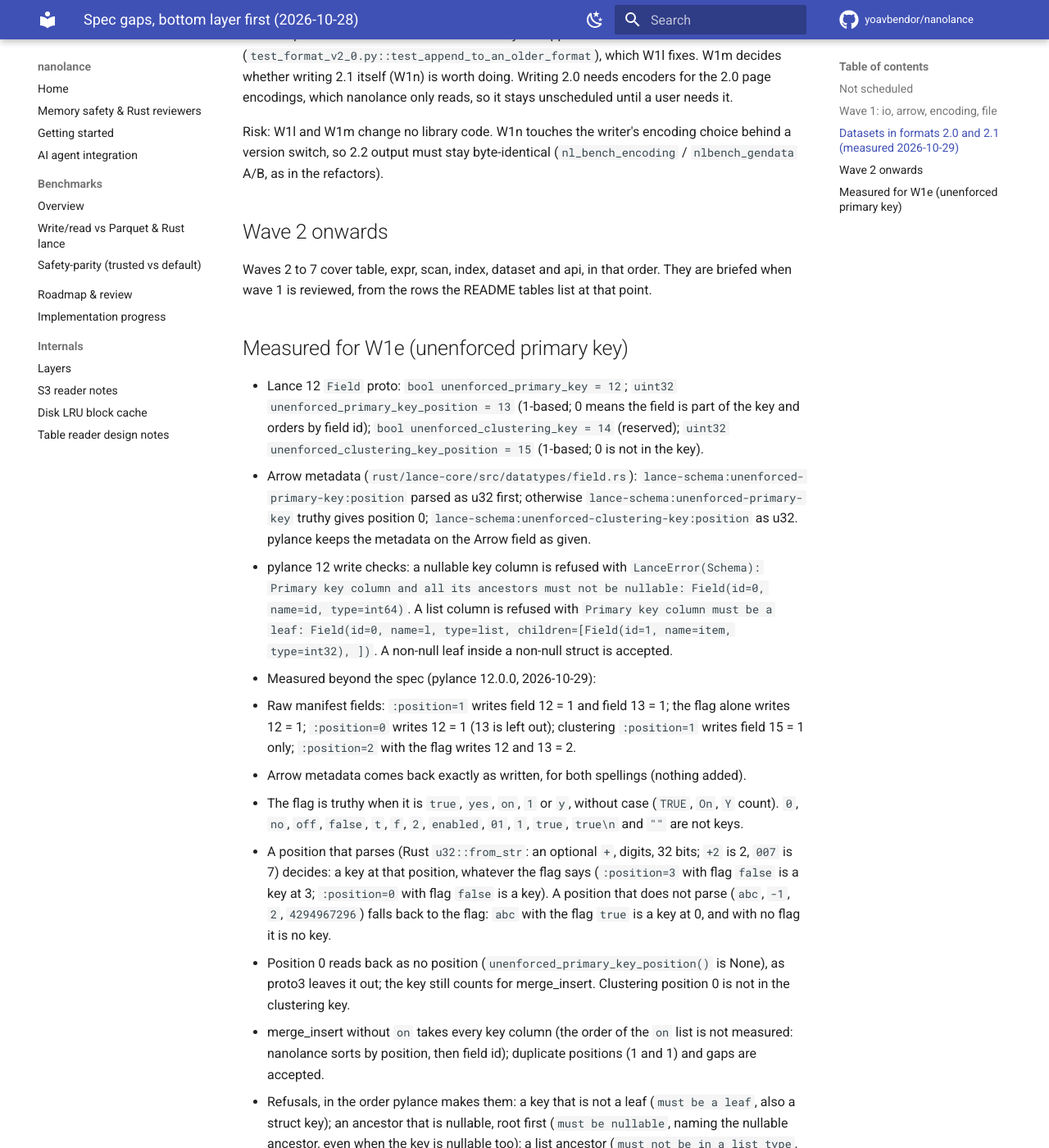
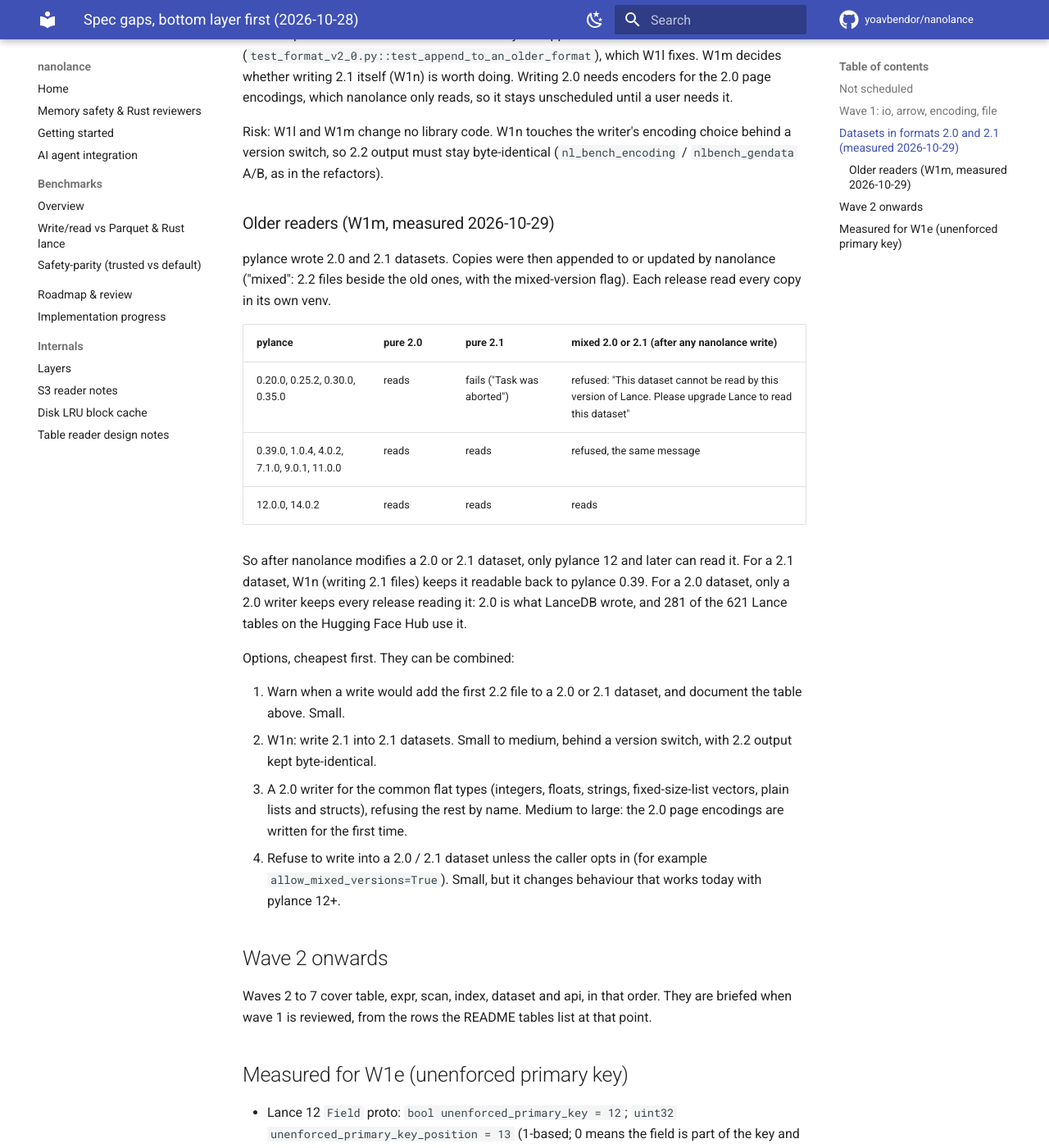
Before and after one commit to yoavbendor/nanolance, an MkDocs documentation site: the page built from docs/tasks/SPEC_GAPS.md, in a window 1280 px wide and 1400 px high, scrolled down 3635 px. Shown: the whole window at 82% size. Built offline with MkDocs 1.6.1 and Material for MkDocs 9.7.7, drawn with Linux system fonts in a browser that asks for light colours; comment, search, counter and statistics services are not loaded; some of the changed text lies outside the part shown.

Commit message:
docs: older pylance releases refuse 2.0/2.1 datasets that nanolance modified (W1m)
Measured with pylance 0.20 to 14.0.2: a 2.0 or 2.1 dataset with nanolance's 2.2
files beside its own is read only by pylance 12 and later. The options are
in docs/tasks/SPEC_GAPS.md.

Claude-Session: https://claude.ai/code/session_014PGy9PK68gHvyR8T1r5ueY

```diff
--- a/docs/tasks/SPEC_GAPS.md
+++ b/docs/tasks/SPEC_GAPS.md
@@ -36,14 +36,14 @@ These stay as they are until a user asks, or the Lance pin moves:
 | W1d | (test coverage) | Direct C++ tests for the modules in `tools/tests_allow.txt` that can have one | -- | done 2026-10-28: 4 direct tests; found and fixed the projected-column status; the create-mode commit question is open |
 | W1l | `file.version.2_0`, `file.version.2_1` | Test every modification of a 2.0 / 2.1 dataset against pylance, and document what works | measured 2026-10-29, see below | done 2026-10-29: 22 cases (2.0 and 2.1 x 11 operations) match pylance, no library change; left: nothing for these rows (writing 2.0 / 2.1 stays unscheduled, W1n) |
 | W1e | `arrow.fields.primary_key`, `table.schema.primary_key` | Unenforced primary key: Arrow metadata to fields 12-15, and back | done 2026-10-29: fields 12, 13, 15 written and read; the Arrow key metadata read as pylance does; pylance's write checks; merge_insert's default key by position. Left: whether pylance writes the key into a data file's schema (not measured); a key nested in a struct as the merge_insert default |
-| W1m | `file.version.2_0`, `file.version.2_1` | Which older pylance / LanceDB releases read a dataset with nanolance's 2.2 files beside 2.0 / 2.1 ones | to measure | next; decides W1n |
+| W1m | `file.version.2_0`, `file.version.2_1` | Which older pylance / LanceDB releases read a dataset with nanolance's 2.2 files beside 2.0 / 2.1 ones | measured 2026-10-29, see below | done: only pylance 12 and later read the mix |
 | W1f | `file.structure.page_priority` | Write each page's priority as Lance does | to measure | next |
 | W1g | `encoding.config` | Honour the `lance-encoding:*` field metadata Lance honours | to measure, per key | next |
 | W1h | `encoding.compression.general.write` | LZ4 | to measure | next |
 | W1i | `encoding.layout.full_zip.write` | Fixed-width full-zip and per-value compression | to measure | later |
 | W1j | `encoding.semi_structural.packed_struct`, `variable_packed_struct` | Packed structs, read and write | to measure | later |
 | W1k | `arrow.types.fixed_size_list`, `arrow.types.dictionary` | FSL of variable-width elements; dictionaries inside structs and lists | to measure | later |
-| W1n | `file.version.2_1` | Write 2.1 files into a 2.1 dataset, so its writes stay 2.1 | the 2.2-only encodings pylance leaves out for 2.1: to measure | only if W1m finds readers that need it |
+| W1n | `file.version.2_1` | Write 2.1 files into a 2.1 dataset, so its writes stay 2.1 | the 2.2-only encodings pylance leaves out for 2.1: to measure | needed (W1m); waits on the decision below |
 
 ## Datasets in formats 2.0 and 2.1 (measured 2026-10-29)
 
@@ -65,6 +65,31 @@ encodings, which nanolance only reads, so it stays unscheduled until a user need
 
 Risk: W1l and W1m change no library code. W1n touches the writer's encoding choice behind a version switch,
 so 2.2 output must stay byte-identical (`nl_bench_encoding` / `nlbench_gendata` A/B, as in the refactors).
+
+### Older readers (W1m, measured 2026-10-29)
+
+pylance wrote 2.0 and 2.1 datasets. Copies were then appended to or updated by nanolance ("mixed": 2.2 files
+beside the old ones, with the mixed-version flag). Each release read every copy in its own venv.
+
+| pylance | pure 2.0 | pure 2.1 | mixed 2.0 or 2.1 (after any nanolance write) |
+|---|---|---|---|
+| 0.20.0, 0.25.2, 0.30.0, 0.35.0 | reads | fails ("Task was aborted") | refused: "This dataset cannot be read by this version of Lance. Please upgrade Lance to read this dataset" |
+| 0.39.0, 1.0.4, 4.0.2, 7.1.0, 9.0.1, 11.0.0 | reads | reads | refused, the same message |
+| 12.0.0, 14.0.2 | reads | reads | reads |
+
+So after nanolance modifies a 2.0 or 2.1 dataset, only pylance 12 and later can read it. For a 2.1 dataset,
+W1n (writing 2.1 files) keeps it readable back to pylance 0.39. For a 2.0 dataset, only a 2.0 writer keeps every
+release reading it: 2.0 is what LanceDB wrote, and 281 of the 621 Lance tables on the Hugging Face Hub use it.
+
+Options, cheapest first. They can be combined:
+
+1. Warn when a write would add the first 2.2 file to a 2.0 or 2.1 dataset, and document the table above. Small.
+2. W1n: write 2.1 into 2.1 datasets. Small to medium, behind a version switch, with 2.2 output kept
+   byte-identical.
+3. A 2.0 writer for the common flat types (integers, floats, strings, fixed-size-list vectors, plain lists and
+   structs), refusing the rest by name. Medium to large: the 2.0 page encodings are written for the first time.
+4. Refuse to write into a 2.0 / 2.1 dataset unless the caller opts in (for example `allow_mixed_versions=True`).
+   Small, but it changes behaviour that works today with pylance 12+.
 
 ## Wave 2 onwards
 
```
